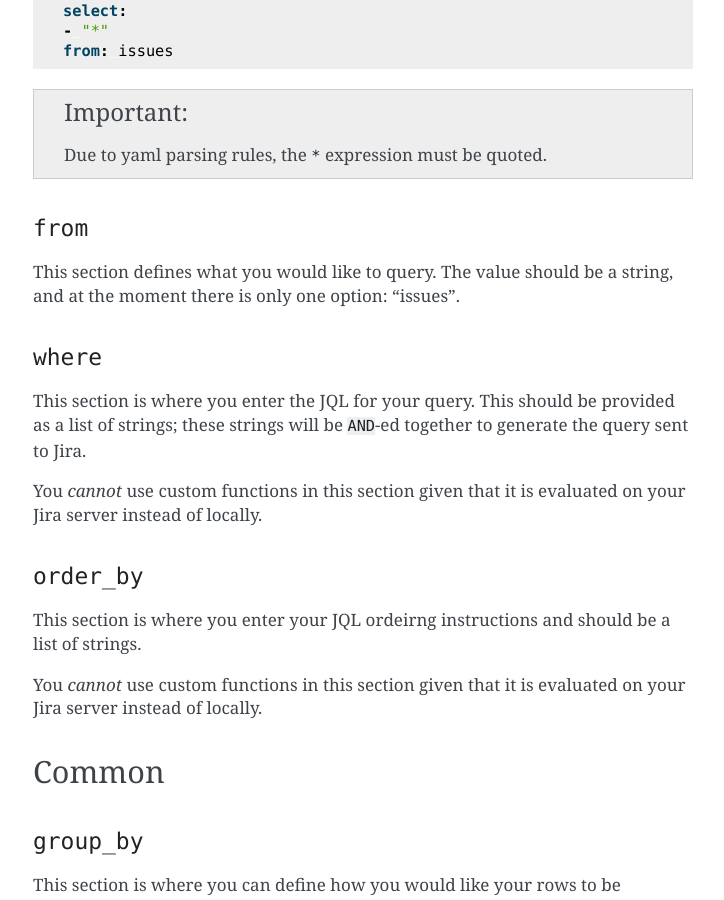
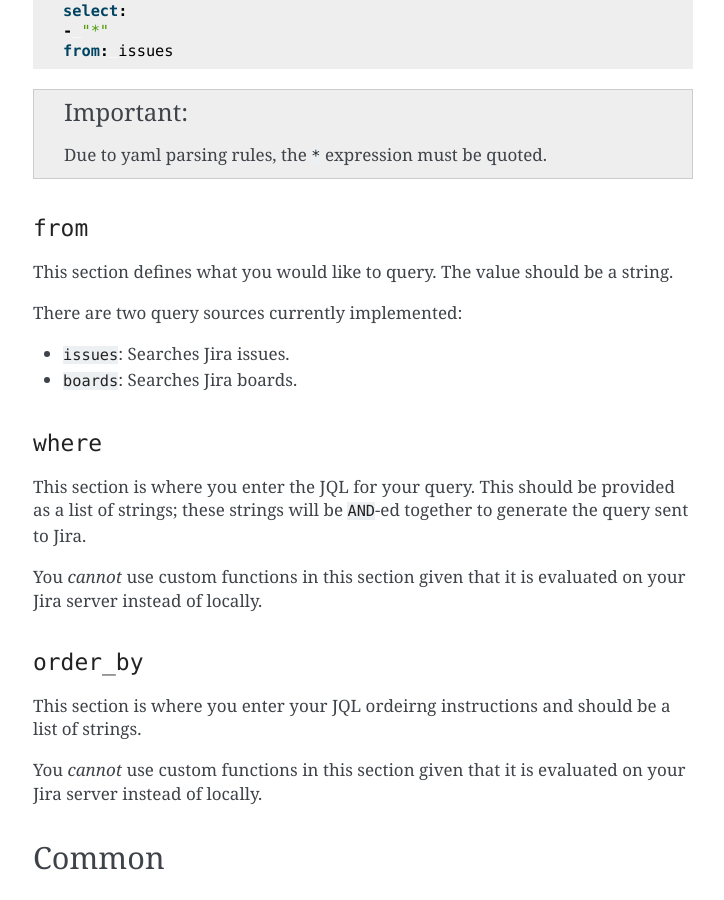
Before and after one commit to coddingtonbear/jira-select, a Sphinx documentation site: the page built from docs/query.rst, in a window 1280 px wide and 900 px high, scrolled down 2248 px. Shown: the whole window, without its empty margins (387-1111 px from the left). Built offline with Sphinx 7.4.7, drawn with Linux system fonts in a browser that asks for light colours.

Commit message:
[#8] Updating docs to mention that searching boards is possible.

```diff
--- a/docs/query.rst
+++ b/docs/query.rst
@@ -83,7 +83,12 @@
 ~~~~~~~~
 
 This section defines what you would like to query.
-The value should be a string, and at the moment there is only one option: "issues".
+The value should be a string.
+
+There are two query sources currently implemented:
+
+* ``issues``: Searches Jira issues.
+* ``boards``: Searches Jira boards.
 
 ``where``
 ~~~~~~~~~
```
Also changed, not shown: 1 other file.
